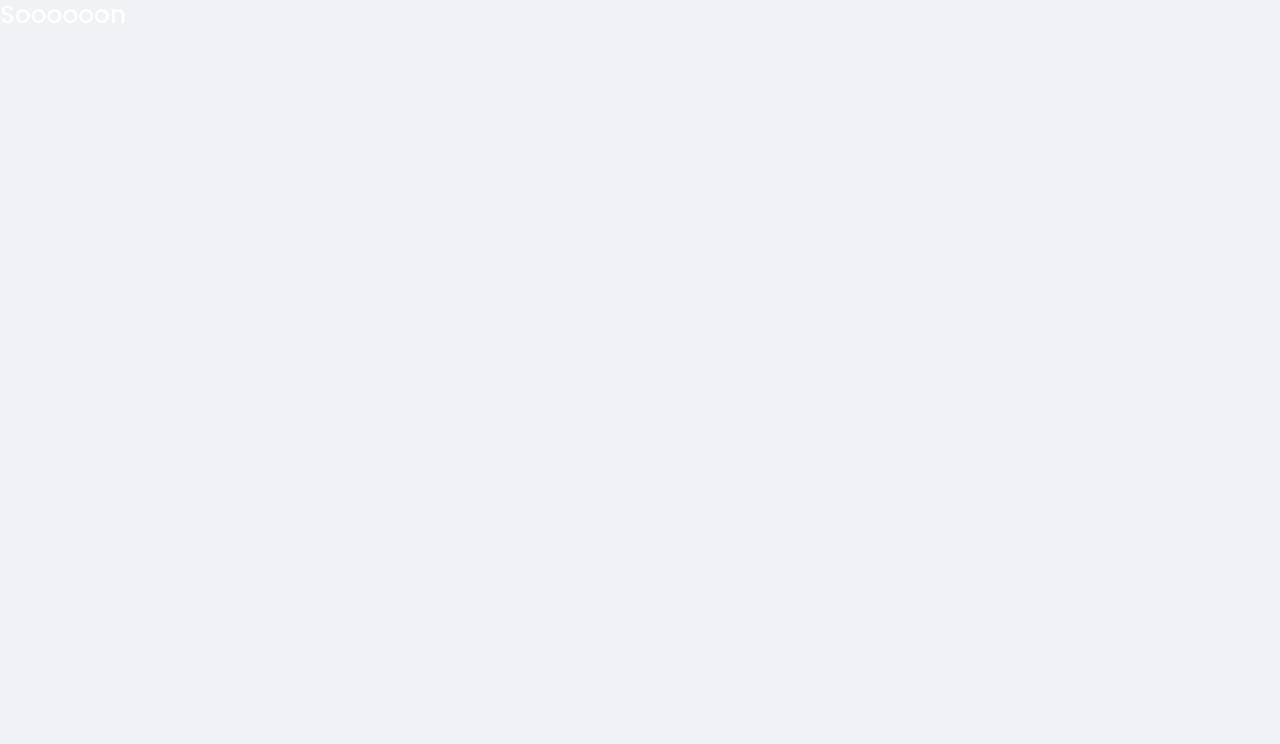
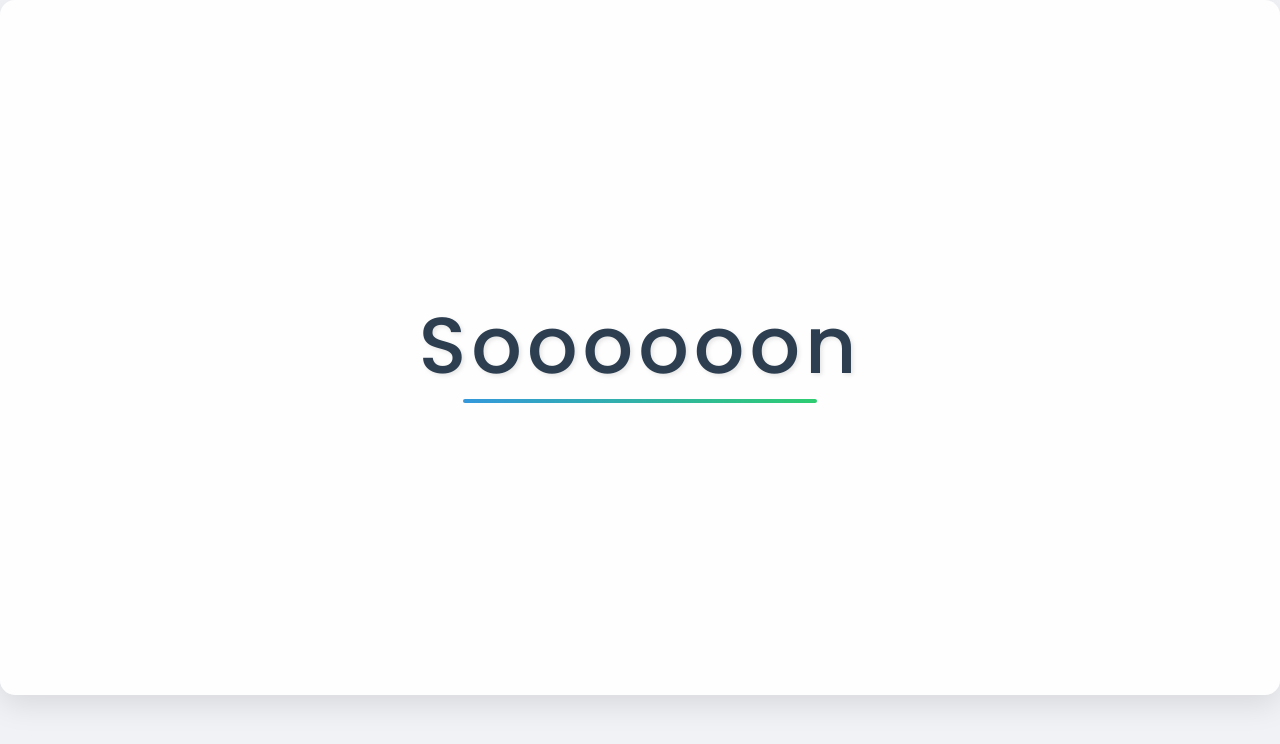
Before and after one commit to Connexus-ksa/-, a plain HTML site: page index.html in a window 1280 px wide. Drawn offline with nearby package versions, Linux system fonts and the light colour scheme.

Commit message:
Update style.css

```diff
--- a/css/style.css
+++ b/css/style.css
@@ -103,6 +103,65 @@ html {
         /****************************/
 
 
+       .soon {
+            text-align: center;
+            padding: 30rem;
+            border-radius: 15px;
+            background-color: rgba(255, 255, 255, 0.9);
+            box-shadow: 0 10px 30px rgba(0, 0, 0, 0.1);
+            animation: fadeIn 1.5s ease-out;
+        }
+
+        .soon h1 {
+            color: #2c3e50;
+            font-size: 8rem;
+            padding: 0;
+            letter-spacing: 5px;
+            text-shadow: 2px 2px 4px rgba(0, 0, 0, 0.1);
+            position: relative;
+            display: inline-block;
+        }
+
+        .soon h1::after {
+            content: "";
+            position: absolute;
+            bottom: -10px;
+            left: 10%;
+            width: 80%;
+            height: 4px;
+            background: linear-gradient(90deg, #3498db, #2ecc71);
+            border-radius: 2px;
+        }
+
+        .soon p {
+            color: #7f8c8d;
+            font-size: 1.2rem;
+            margin-top: 1.5rem;
+        }
+
+        @keyframes fadeIn {
+            from { opacity: 0; transform: translateY(20px); }
+            to { opacity: 1; transform: translateY(0); }
+        }
+
+        @media (max-width: 768px) {
+            .soon h1 {
+                font-size: 2.5rem;
+            }
+
+            .soon {
+                padding: 1.5rem;
+                margin: 0 1rem;
+            }
+        }
+
+
+
+
+
+
+/***********************************/
+/***********************************/
 
         /****************************/
 /************************************************/
```
